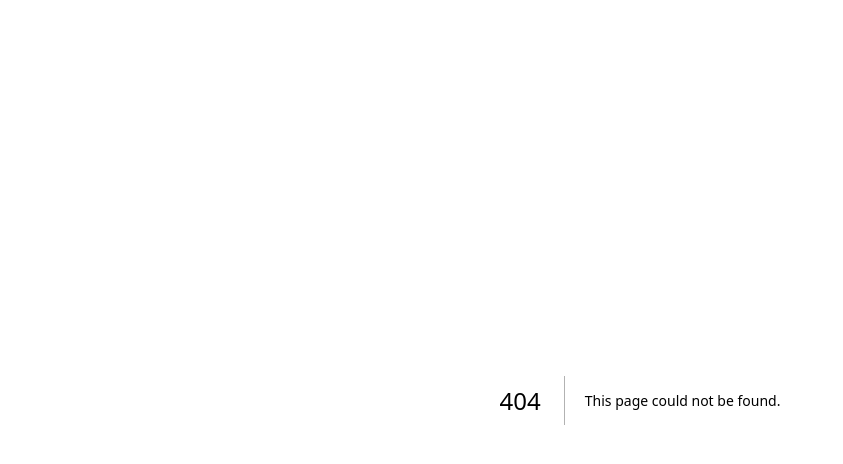
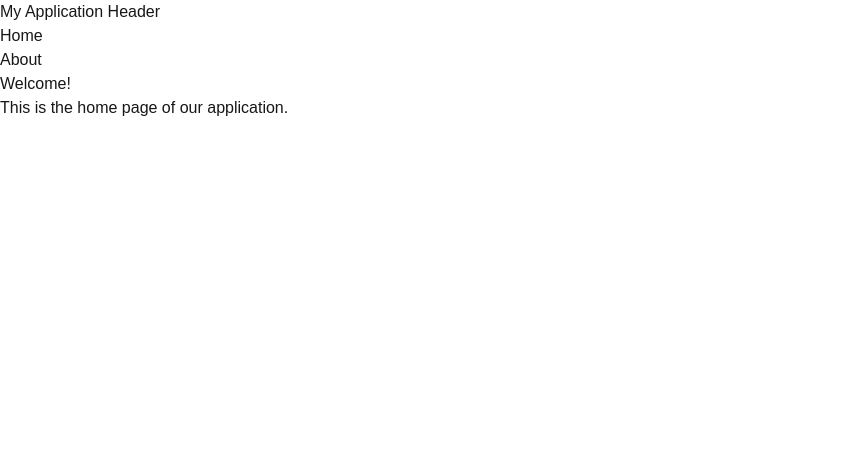
Before and after one commit to Favouridowu02/alx-project-0x02-setup, a Next.js app in the folder alx-project-0x02/: page /home in a window 1280 px wide. Before the commit this address had no page. Shown: the top 464 px of the page, without its empty margins (0-843 px from the left). Built offline with nearby package versions, Linux system fonts and the light colour scheme.

Commit message:
feat: implemtn the home and about page and also the header

```diff
--- a/alx-project-0x02/components/layout/Header.tsx
+++ b/alx-project-0x02/components/layout/Header.tsx
@@ -1,9 +1,20 @@
 import React from 'react';
+import Link from 'next/link';
 
 const Header: React.FC = () => {
     return (
         <header>
             <h1>My Application Header</h1>
+            <nav>
+                <ul>
+                    <li>
+                        <Link href="/home">Home</Link>
+                    </li>
+                    <li>
+                        <Link href="/about">About</Link>
+                    </li>
+                </ul>
+            </nav>
         </header>
     );
 };
--- /dev/null
+++ b/alx-project-0x02/pages/about.tsx
@@ -0,0 +1,14 @@
+import React from 'react';
+import Header from '@/components/layout/Header';
+
+const About: React.FC = () => {
+    return (
+        <div>
+            <Header />
+            <h1>About Us</h1>
+            <p>This is the about page of our application.</p>
+        </div>
+    );
+};
+
+export default About;
--- /dev/null
+++ b/alx-project-0x02/pages/home.tsx
@@ -0,0 +1,15 @@
+import React from 'react';
+import Header from '@/components/layout/Header';
+
+const Home: React.FC = () => {
+    return (
+        <div>
+            <Header />
+            <h1>Welcome!</h1>
+            <p>This is the home page of our application.</p>
+        </div>
+
+    )
+};
+
+export default Home;
```
